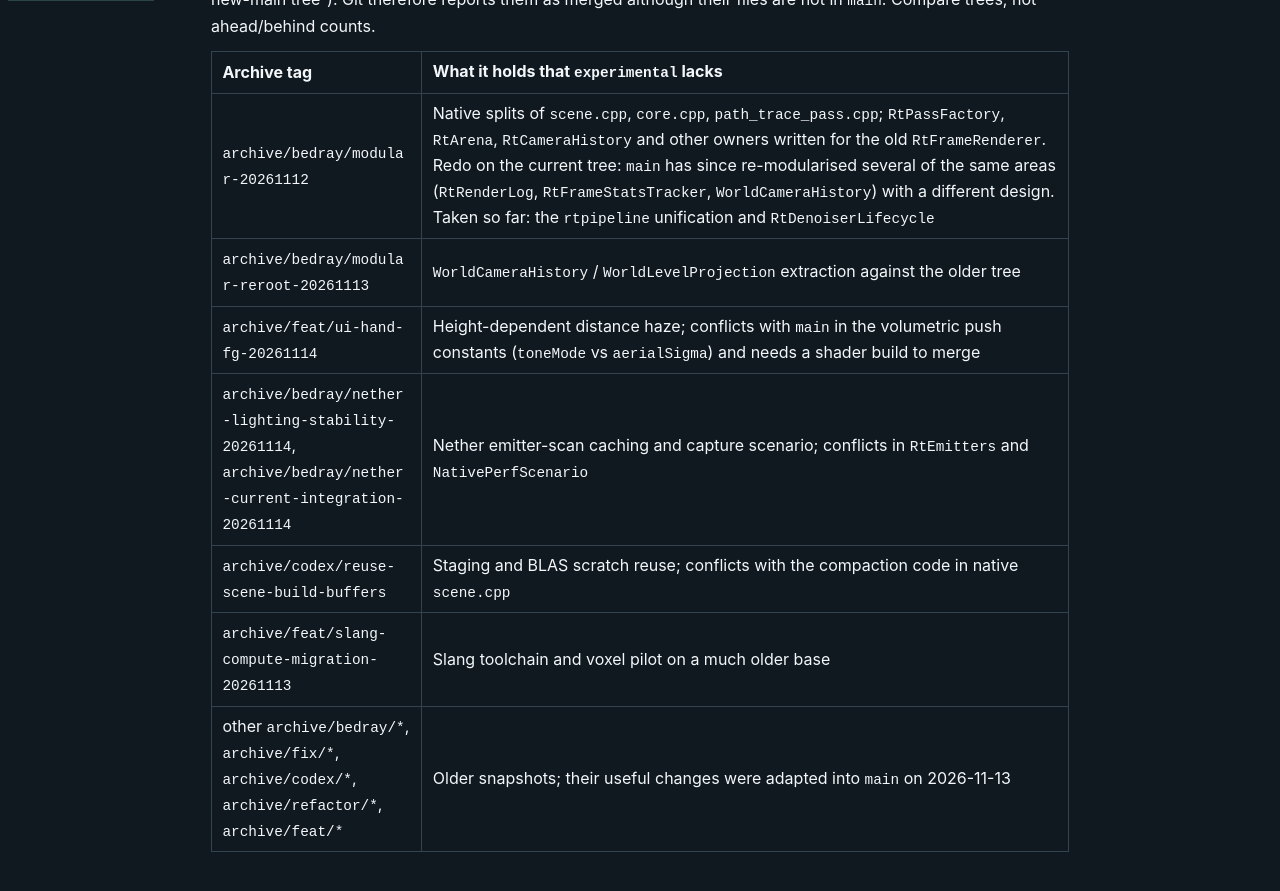
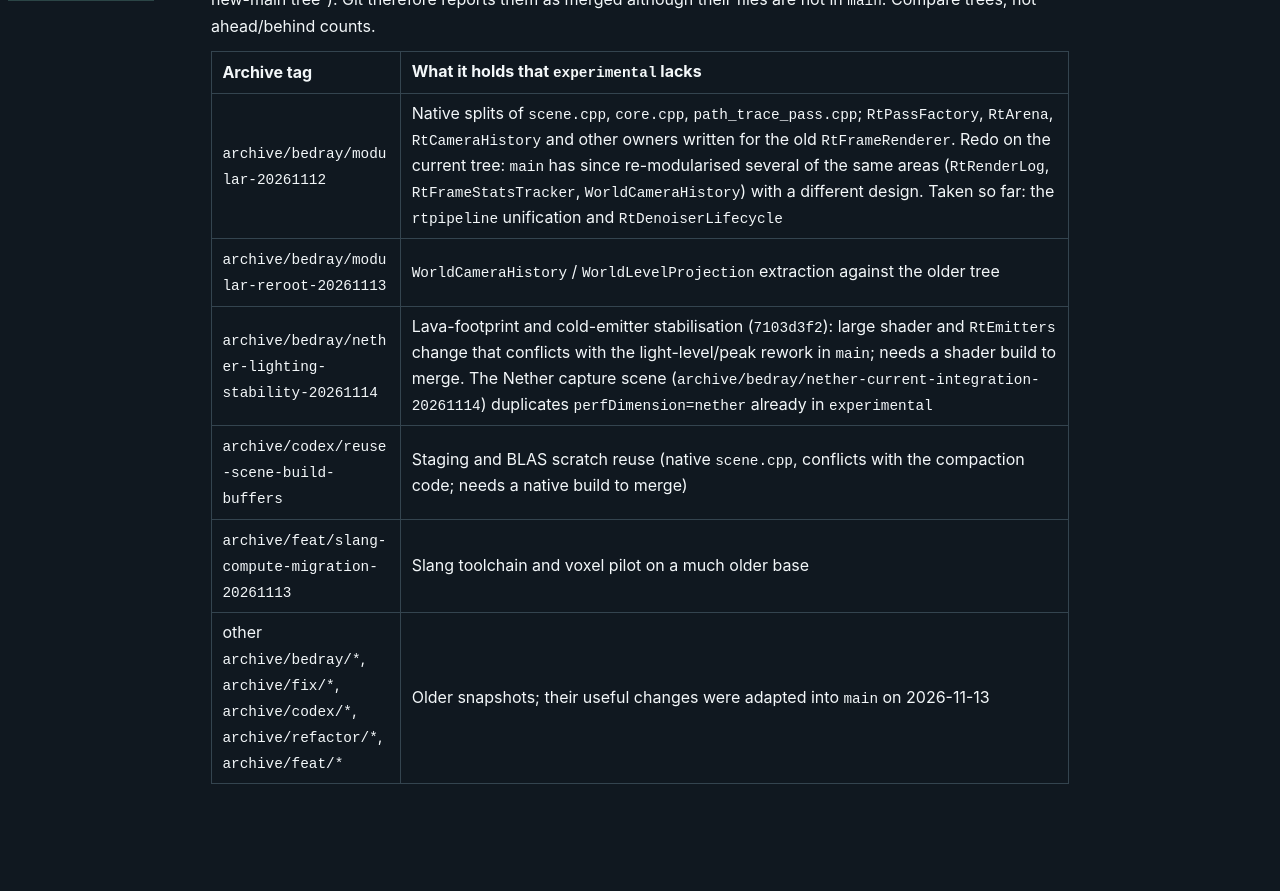
Before and after one commit to bnfe12/bedray, a Jekyll site: the page built from docs/BRANCH_LAYOUT.md, in a window 1280 px wide and 900 px high, scrolled down 613 px. Shown: the top 891 px of the window. Built offline with Jekyll 4.4.1, drawn with Linux system fonts in a browser that asks for light colours; our own code applies the rules of GitHub Pages for plain Markdown files; after the commit the page ends 1445 px from its top, so only the background shows below that.

Commit message:
docs: update the archive table after porting the hand, icon, tour and haze work
Co-Authored-By: Claude Sonnet 5.5 <noreply@anthropic.com>

```diff
--- a/docs/BRANCH_LAYOUT.md
+++ b/docs/BRANCH_LAYOUT.md
@@ -24,8 +24,7 @@ Git therefore reports them as merged although their files are not in `main`. Com
 |---|---|
 | `archive/bedray/modular-20261112` | Native splits of `scene.cpp`, `core.cpp`, `path_trace_pass.cpp`; `RtPassFactory`, `RtArena`, `RtCameraHistory` and other owners written for the old `RtFrameRenderer`. Redo on the current tree: `main` has since re-modularised several of the same areas (`RtRenderLog`, `RtFrameStatsTracker`, `WorldCameraHistory`) with a different design. Taken so far: the `rtpipeline` unification and `RtDenoiserLifecycle` |
 | `archive/bedray/modular-reroot-20261113` | `WorldCameraHistory` / `WorldLevelProjection` extraction against the older tree |
-| `archive/feat/ui-hand-fg-20261114` | Height-dependent distance haze; conflicts with `main` in the volumetric push constants (`toneMode` vs `aerialSigma`) and needs a shader build to merge |
-| `archive/bedray/nether-lighting-stability-20261114`, `archive/bedray/nether-current-integration-20261114` | Nether emitter-scan caching and capture scenario; conflicts in `RtEmitters` and `NativePerfScenario` |
-| `archive/codex/reuse-scene-build-buffers` | Staging and BLAS scratch reuse; conflicts with the compaction code in native `scene.cpp` |
+| `archive/bedray/nether-lighting-stability-20261114` | Lava-footprint and cold-emitter stabilisation (`7103d3f2`): large shader and `RtEmitters` change that conflicts with the light-level/peak rework in `main`; needs a shader build to merge. The Nether capture scene (`archive/bedray/nether-current-integration-20261114`) duplicates `perfDimension=nether` already in `experimental` |
+| `archive/codex/reuse-scene-build-buffers` | Staging and BLAS scratch reuse (native `scene.cpp`, conflicts with the compaction code; needs a native build to merge) |
 | `archive/feat/slang-compute-migration-20261113` | Slang toolchain and voxel pilot on a much older base |
 | other `archive/bedray/*`, `archive/fix/*`, `archive/codex/*`, `archive/refactor/*`, `archive/feat/*` | Older snapshots; their useful changes were adapted into `main` on 2026-11-13 |
```
